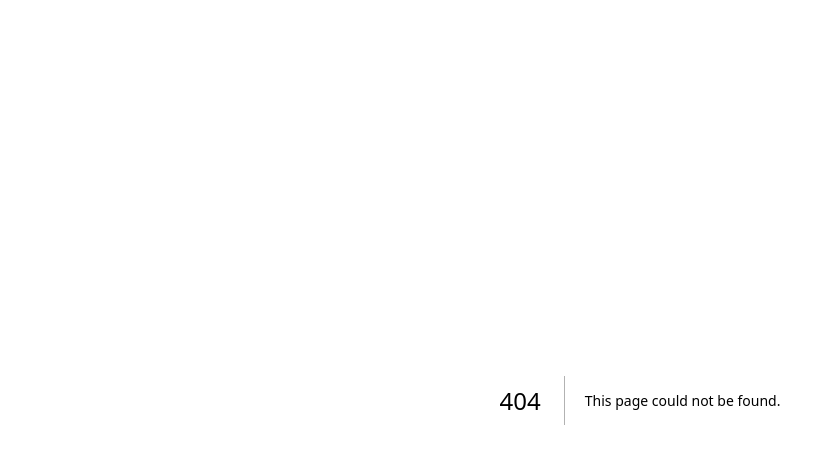
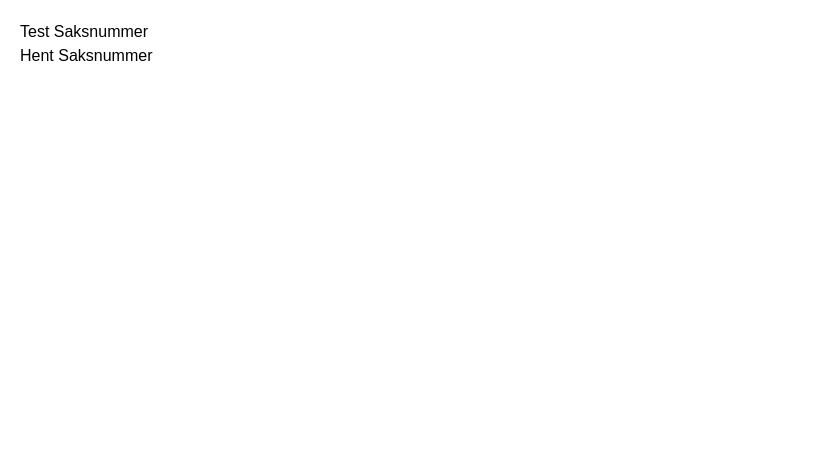
Before and after one commit to elpreben/elraad-v56, a Next.js app: page /test-counter in a window 1280 px wide. Before the commit this address had no page. Shown: the top 464 px of the page, without its empty margins (0-822 px from the left). Built offline with nearby package versions, Linux system fonts and the light colour scheme.

Commit message:
Add files via upload

```diff
--- /dev/null
+++ b/pages/test-counter.js
@@ -0,0 +1,19 @@
+import { useState } from 'react';
+
+export default function TestCounter() {
+  const [caseNumber, setCaseNumber] = useState('');
+
+  const getCaseNumber = async () => {
+    const res = await fetch('/api/get-case-number', { method: 'POST' });
+    const data = await res.json();
+    setCaseNumber(data.caseNumber);
+  };
+
+  return (
+    <div style={{ padding: '20px' }}>
+      <h1>Test Saksnummer</h1>
+      <button onClick={getCaseNumber}>Hent Saksnummer</button>
+      {caseNumber && <p>Saksnummer: {caseNumber}</p>}
+    </div>
+  );
+}
```
